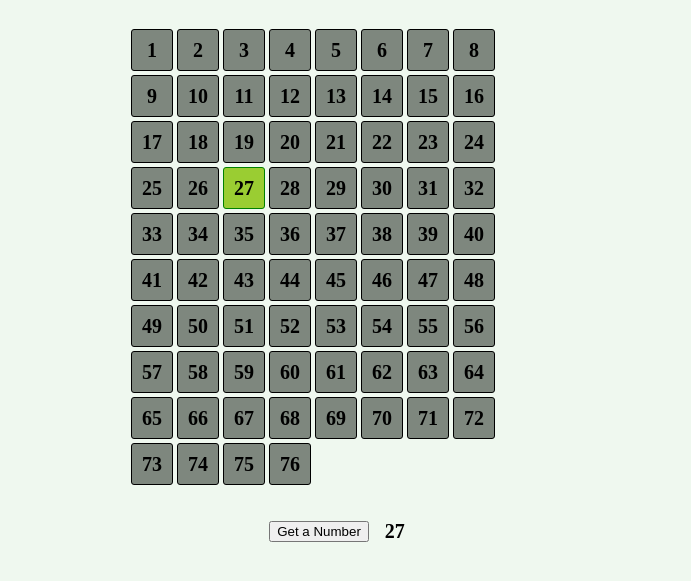
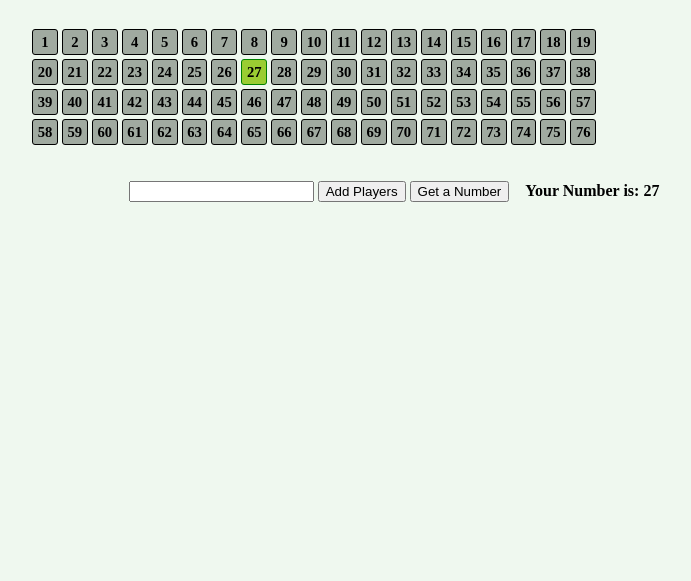
Before and after one commit to AmusedAlex/HW-13.10.2022-Bingo-Board, a plain HTML site: page index.html in a window 1280 px wide. Both pictures are taken after a click on the button "Get a Number". Shown: the part 61-642 px from the top of the page, without its empty margins (313-1004 px from the left). Drawn offline with Linux system fonts and the light colour scheme.

Commit message:
Players addable

```diff
--- a/index.html
+++ b/index.html
@@ -12,6 +12,13 @@
     <div class="full-board"></div>
     <div id="random-number-area">
       <div>
+        <input type="number" name="quantityPlayers" id="input-field" />
+        <input
+          onclick="createPlayerBoard()"
+          id="addPlayer-button"
+          type="button"
+          value="Add Players"
+        />
         <input
           onclick="getARandomNumber()"
           id="random-button"
@@ -21,23 +28,41 @@
       </div>
       <div id="chosen-number"><h3></h3></div>
     </div>
+    <div class="player-boards"></div>
 
     <script>
       const numbersAvailable = [];
+
       const getARandomNumber = function () {
         const h3 = document.querySelector("h3");
         let randomNumber =
           numbersAvailable[Math.floor(Math.random() * numbersAvailable.length)];
         let indexOf = numbersAvailable.indexOf(randomNumber);
         numbersAvailable.splice(indexOf, 1);
-        h3.innerHTML = randomNumber;
+        h3.innerHTML = "Your Number is: " + randomNumber;
 
         let boxToHighlight = document.getElementById(
           "box" + (randomNumber - 1)
         );
-        boxToHighlight.setAttribute("id", "highlight-number");
+        boxToHighlight.setAttribute("class", "highlight-number");
       };
 
+      const createPlayerBoard = function () {
+        for (let i = 0; i < 24; i++) {
+          const playerNumbers = numbersAvailable;
+          let randomNumber =
+            playerNumbers[Math.floor(Math.random() * playerNumbers.length)];
+          let indexOf = playerNumbers.indexOf(randomNumber);
+          const chosenNumber = playerNumbers.splice(indexOf, 1);
+          const playerBoard = document.querySelector(".player-boards");
+          const newNumberBox = document.createElement("div");
+          const newH2 = document.createElement("h2");
+          newNumberBox.setAttribute("id", "box" + [i + 76]);
+          newH2.innerText = chosenNumber;
+          newNumberBox.appendChild(newH2);
+          playerBoard.appendChild(newNumberBox);
+        }
+      };
       const createBoard = function () {
         for (let i = 0; i < 76; i++) {
           const fullBoard = document.querySelector(".full-board");
@@ -47,6 +72,7 @@
           newH2.innerText = [i + 1];
           newNumberBox.appendChild(newH2);
           fullBoard.appendChild(newNumberBox);
+
           numbersAvailable.push(i + 1);
         }
       };
--- a/style.css
+++ b/style.css
@@ -8,7 +8,7 @@ h1 {
 }
 h2 {
   margin: 0;
-  font-size: 15pt;
+  font-size: 11pt;
   position: absolute;
   text-align: center;
   line-height: 0;
@@ -20,24 +20,24 @@ h2 {
 
 .full-board {
   margin-inline: auto;
-  width: 400px;
+  width: 598px;
   margin-block-start: 2rem;
 }
 .full-board div {
   display: inline-block;
   position: relative;
-  width: 10%;
+  width: 4%;
   aspect-ratio: 1/1;
   border: 1px solid black;
   border-radius: 3px;
-  background-color: rgb(126, 135, 126);
+  background-color: rgb(160, 170, 160);
   margin-left: 4px;
 }
 
-#highlight-number {
-  background-color: yellowgreen;
-  border: 1px solid green;
-  border-radius: 3px;
+.highlight-number {
+  background-color: yellowgreen !important;
+  border: 1px solid green !important;
+  border-radius: 3px !important;
 }
 
 #random-number-area {
@@ -51,8 +51,24 @@ h2 {
 }
 h3 {
   margin: 0;
-  font-size: 15pt;
+  font-size: 12pt;
   position: absolute;
   text-align: center;
   line-height: 0;
 }
+
+.player-boards {
+  margin-inline: auto;
+  width: 331px;
+  margin-block-start: 2rem;
+}
+.player-boards div {
+  display: inline-block;
+  position: relative;
+  width: 10%;
+  aspect-ratio: 1/1;
+  border: 1px solid black;
+  border-radius: 3px;
+  background-color: rgb(160, 170, 160);
+  margin-left: 4px;
+}
```
